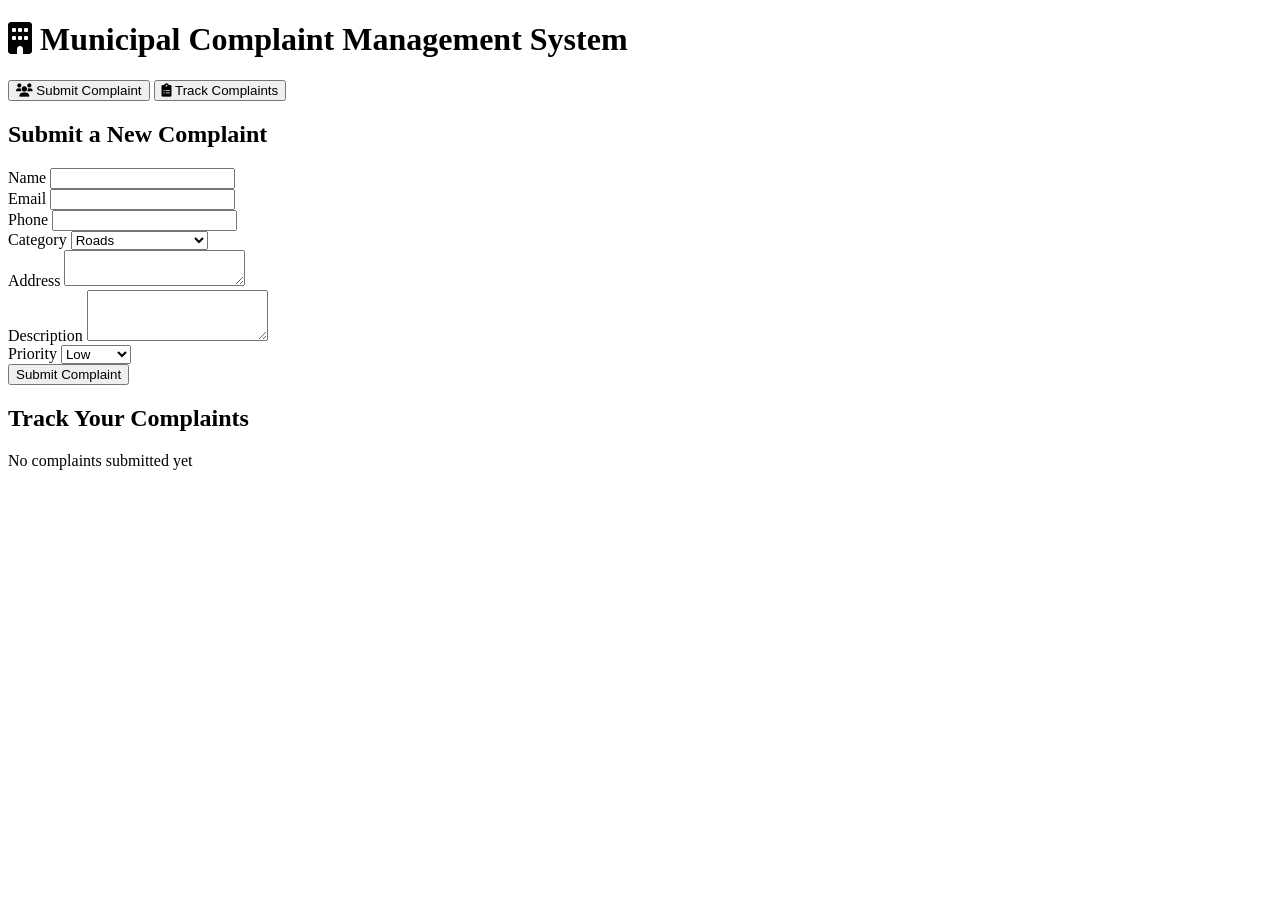
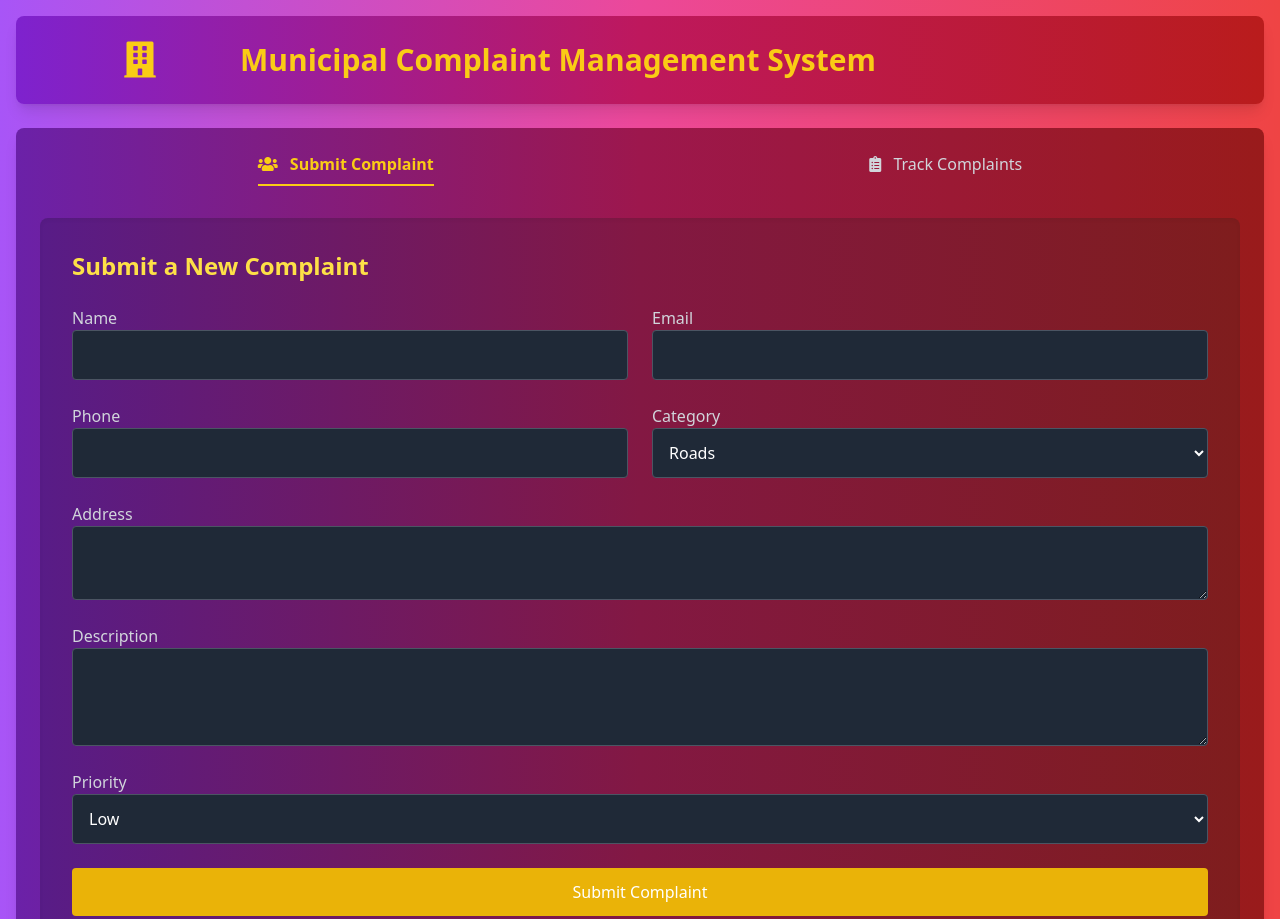
Before and after one commit to KAUSHAL36977/Munciple-connect-application-, a plain HTML site: page mn.html in a window 1280 px wide. Shown: the top 919 px of the page. Before the commit the page ends 800 px from the top, so only its background shows below. Drawn offline with nearby package versions, Linux system fonts and the light colour scheme.

Commit message:
Update mn.html

```diff
--- a/mn.html
+++ b/mn.html
@@ -1,56 +1,54 @@
-<!DOCTYPE html>
 <html lang="en">
 <head>
     <meta charset="UTF-8">
     <meta name="viewport" content="width=device-width, initial-scale=1.0">
     <title>Municipal Complaint Management System</title>
-    <link href="https://cdnjs.cloudflare.com/ajax/libs/font-awesome/6.0.0/css/all.min.css" rel="stylesheet">
-    <link rel="stylesheet" href="styles.css">
+    <script src="https://cdn.tailwindcss.com"></script>
+    <link rel="stylesheet" href="https://cdnjs.cloudflare.com/ajax/libs/font-awesome/5.15.3/css/all.min.css">
 </head>
-<body>
-    <div class="container">
-        <div class="card header-card">
-            <div class="card-header">
-                <h1 class="card-title">
-                    <i class="fas fa-building"></i>
-                    Municipal Complaint Management System
-                </h1>
+<body class="bg-gradient-to-r from-purple-500 via-pink-500 to-red-500 text-white min-h-screen">
+    <div class="container mx-auto p-4">
+        <div class="bg-gradient-to-r from-purple-700 via-pink-700 to-red-700 shadow-lg rounded-lg p-6 mb-6">
+            <div class="grid grid-cols-12 items-center">
+                <div class="col-span-2 flex justify-center">
+                    <i class="fas fa-building text-4xl text-yellow-400"></i>
+                </div>
+                <div class="col-span-10">
+                    <h1 class="text-3xl font-bold text-yellow-400">Municipal Complaint Management System</h1>
+                </div>
             </div>
         </div>
 
-        <div class="tabs">
-            <div class="tabs-list">
-                <button class="tab-trigger active" data-tab="submit">
-                    <i class="fas fa-users"></i> Submit Complaint
+        <div class="bg-gradient-to-r from-purple-800 via-pink-800 to-red-800 shadow-lg rounded-lg p-6 mb-6">
+            <div class="flex justify-around mb-8">
+                <button class="tab-trigger active text-yellow-400 font-semibold border-b-2 border-yellow-400 pb-2" data-tab="submit">
+                    <i class="fas fa-users mr-2"></i> Submit Complaint
                 </button>
-                <button class="tab-trigger" data-tab="track">
-                    <i class="fas fa-clipboard-list"></i> Track Complaints
+                <button class="tab-trigger text-gray-300 border-b-2 border-transparent pb-2" data-tab="track">
+                    <i class="fas fa-clipboard-list mr-2"></i> Track Complaints
                 </button>
             </div>
 
             <div class="tab-content active" id="submit-tab">
-                <div class="card">
-                    <div class="card-header">
-                        <h2 class="card-title">Submit a New Complaint</h2>
-                    </div>
-                    <div class="card-content">
-                        <form id="complaintForm">
-                            <div class="form-grid">
+                <div class="bg-gradient-to-r from-purple-900 via-pink-900 to-red-900 p-8 rounded-lg shadow-inner">
+                    <h2 class="text-2xl font-semibold text-yellow-300 mb-6">Submit a New Complaint</h2>
+                    <form id="complaintForm" class="space-y-6">
+                        <div class="grid grid-cols-1 md:grid-cols-2 gap-6">
                             <div class="form-group">
-                                    <label>Name</label>
-                                    <input type="text" name="name" required>
+                                <label class="block text-gray-300">Name</label>
+                                <input type="text" name="name" required class="w-full p-3 border border-gray-600 rounded focus:outline-none focus:ring-2 focus:ring-yellow-500 bg-gray-800 text-white">
                             </div>
                             <div class="form-group">
-                                    <label>Email</label>
-                                    <input type="email" name="email" required>
+                                <label class="block text-gray-300">Email</label>
+                                <input type="email" name="email" required class="w-full p-3 border border-gray-600 rounded focus:outline-none focus:ring-2 focus:ring-yellow-500 bg-gray-800 text-white">
                             </div>
                             <div class="form-group">
-                                    <label>Phone</label>
-                                    <input type="tel" name="phone" required>
+                                <label class="block text-gray-300">Phone</label>
+                                <input type="tel" name="phone" required class="w-full p-3 border border-gray-600 rounded focus:outline-none focus:ring-2 focus:ring-yellow-500 bg-gray-800 text-white">
                             </div>
                             <div class="form-group">
-                                    <label>Category</label>
-                                    <select name="category">
+                                <label class="block text-gray-300">Category</label>
+                                <select name="category" class="w-full p-3 border border-gray-600 rounded focus:outline-none focus:ring-2 focus:ring-yellow-500 bg-gray-800 text-white">
                                     <option value="roads">Roads</option>
                                     <option value="water">Water Supply</option>
                                     <option value="sanitation">Sanitation</option>
@@ -61,18 +59,18 @@
                         </div>
 
                         <div class="form-group">
-                                <label>Address</label>
-                                <textarea name="address" rows="2" required></textarea>
+                            <label class="block text-gray-300">Address</label>
+                            <textarea name="address" rows="2" required class="w-full p-3 border border-gray-600 rounded focus:outline-none focus:ring-2 focus:ring-yellow-500 bg-gray-800 text-white"></textarea>
                         </div>
 
                         <div class="form-group">
-                                <label>Description</label>
-                                <textarea name="description" rows="3" required></textarea>
+                            <label class="block text-gray-300">Description</label>
+                            <textarea name="description" rows="3" required class="w-full p-3 border border-gray-600 rounded focus:outline-none focus:ring-2 focus:ring-yellow-500 bg-gray-800 text-white"></textarea>
                         </div>
 
                         <div class="form-group">
-                                <label>Priority</label>
-                                <select name="priority">
+                            <label class="block text-gray-300">Priority</label>
+                            <select name="priority" class="w-full p-3 border border-gray-600 rounded focus:outline-none focus:ring-2 focus:ring-yellow-500 bg-gray-800 text-white">
                                 <option value="low">Low</option>
                                 <option value="medium">Medium</option>
                                 <option value="high">High</option>
@@ -80,30 +78,43 @@
                             </select>
                         </div>
 
-                            <button type="submit" class="submit-btn">Submit Complaint</button>
+                        <button type="submit" class="w-full bg-yellow-500 text-white p-3 rounded hover:bg-yellow-600 transition duration-300">Submit Complaint</button>
                     </form>
 
-                        <div class="alert" id="successAlert" style="display: none;">
+                    <div class="alert mt-6 p-3 bg-green-100 text-green-700 rounded" id="successAlert" style="display: none;">
                         Your complaint has been submitted successfully!
                     </div>
                 </div>
             </div>
-            </div>
 
-            <div class="tab-content" id="track-tab">
-                <div class="card">
-                    <div class="card-header">
-                        <h2 class="card-title">Track Your Complaints</h2>
-                    </div>
-                    <div class="card-content">
+            <div class="tab-content hidden" id="track-tab">
+                <div class="bg-gradient-to-r from-purple-900 via-pink-900 to-red-900 p-8 rounded-lg shadow-inner">
+                    <h2 class="text-2xl font-semibold text-yellow-300 mb-6">Track Your Complaints</h2>
                     <div id="complaintsContainer">
-                            <div class="no-complaints">No complaints submitted yet</div>
+                        <div class="text-gray-300">No complaints submitted yet</div>
                     </div>
                 </div>
             </div>
         </div>
     </div>
-    </div>
-    <script src="script.js"></script>
+    <script>
+        document.querySelectorAll('.tab-trigger').forEach(button => {
+            button.addEventListener('click', () => {
+                document.querySelectorAll('.tab-trigger').forEach(btn => {
+                    btn.classList.remove('text-yellow-400', 'font-semibold', 'border-yellow-400');
+                    btn.classList.add('text-gray-300', 'border-transparent');
+                });
+                button.classList.add('text-yellow-400', 'font-semibold', 'border-yellow-400');
+
+                document.querySelectorAll('.tab-content').forEach(tab => tab.classList.add('hidden'));
+                document.getElementById(button.getAttribute('data-tab') + '-tab').classList.remove('hidden');
+            });
+        });
+
+        document.getElementById('complaintForm').addEventListener('submit', function(event) {
+            event.preventDefault();
+            document.getElementById('successAlert').style.display = 'block';
+        });
+    </script>
 </body>
 </html>
```
Lines whose indentation alone changed are shown as unchanged.
